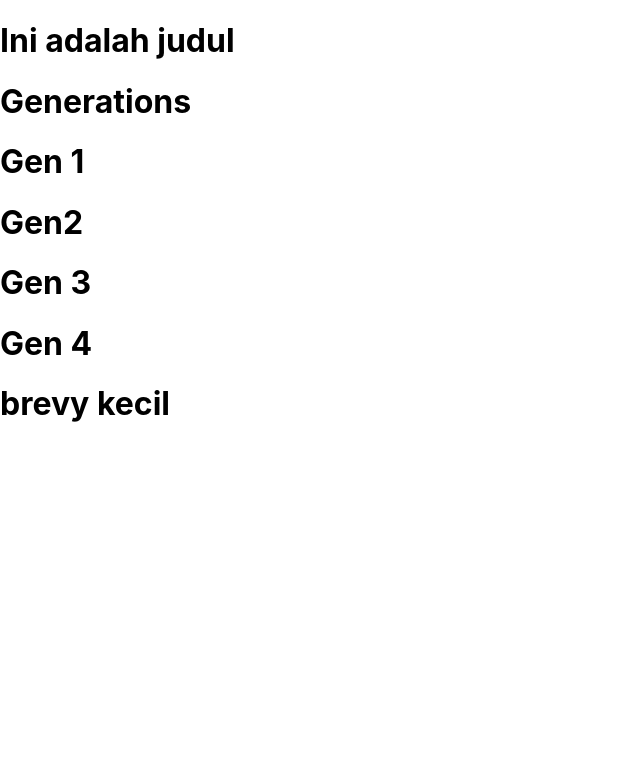
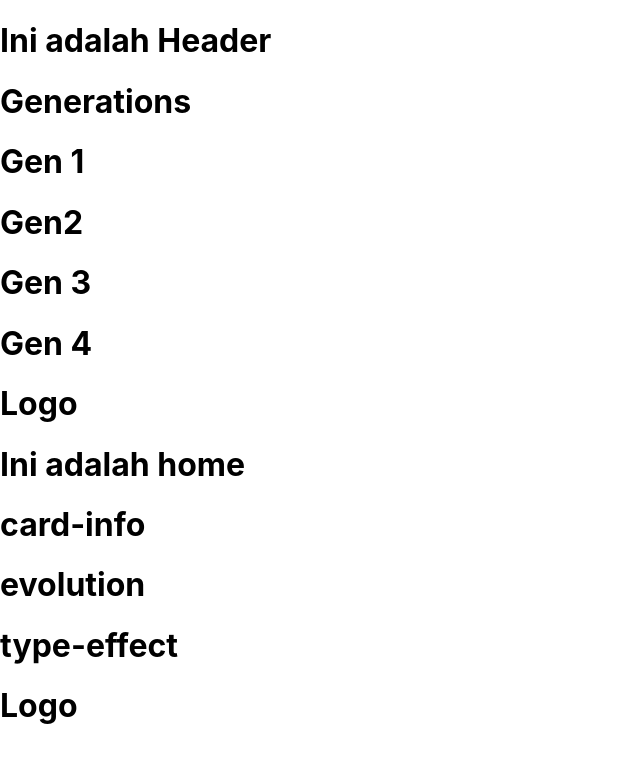
Before and after one commit to deadpool-leher/front_end_exrc13, a React (Create React App) app: page / in a window 1280 px wide. Shown: the top 762 px of the page, without its empty margins (0-640 px from the left). Built offline with nearby package versions, Linux system fonts and the light colour scheme.

Commit message:
adding components

```diff
--- a/src/App.js
+++ b/src/App.js
@@ -5,8 +5,8 @@ import Home from "./components/Home";
 const App = () => {
   return (
     <div>
-      <Header title="Ini adalah judul" />
-      <Home title="brevy kecil" />
+      <Header title="Ini adalah Header" />
+      <Home title="Ini adalah home" />
     </div>
   );
 };
--- /dev/null
+++ b/src/components/CardInfo/index.js
@@ -0,0 +1,15 @@
+import Evolution from "../Evolution";
+import TypeEffect from "../TypeEffect";
+import Logo from "../Logo";
+const CardInfo = () => {
+  return (
+    <div>
+      <h1>card-info</h1>
+      <Evolution />
+      <TypeEffect />
+      <Logo />
+    </div>
+  );
+};
+
+export default CardInfo;
--- a/src/components/Header/index.js
+++ b/src/components/Header/index.js
@@ -1,11 +1,13 @@
 import React from "react";
 import Generations from "../Generations";
+import Logo from "../Logo";
 
 const Header = (props) => {
   return (
     <div>
       <h1>{props.title}</h1>
       <Generations />
+      <Logo />
     </div>
   );
 };
--- a/src/components/Home/index.js
+++ b/src/components/Home/index.js
@@ -1,11 +1,11 @@
 import React from "react";
-import card from "../card";
+import Card from "../CardInfo";
 
 const Home = (props) => {
   return (
     <div>
       <h1>{props.title}</h1>
-      <card />
+      <Card />
     </div>
   );
 };
--- /dev/null
+++ b/src/components/TypeEffect/index.js
@@ -0,0 +1,5 @@
+const Typeffect = () => {
+  return <h1> type-effect </h1>;
+};
+
+export default Typeffect;
--- a/src/components/card/index.js
+++ /dev/null
@@ -1,15 +0,0 @@
-import evolution from "../evolution";
-import typeeffect from "../type-effect";
-import Logo from "../Logo";
-const card_info = () => {
-  return (
-    <div>
-      <h1>card-info</h1>
-      <evolution />
-      <typeeffect />
-      <Logo />
-    </div>
-  );
-};
-
-export default card_info;
--- a/src/components/evolution/index.js
+++ b/src/components/evolution/index.js
@@ -1,5 +1,5 @@
-const evolution = () => {
-    return <h1> evolution </h1>;
-  };
+const Evolution = () => {
+  return <h1> evolution </h1>;
+};
 
-  export default evolution;
+export default Evolution;
--- a/src/components/type-effect/index.js
+++ /dev/null
@@ -1,5 +0,0 @@
-const typeeffect = () => {
-    return <h1> type-effect </h1>;
-  };
-
-  export default typeeffect;
```
